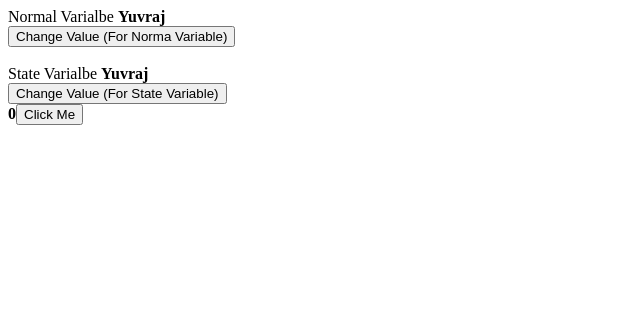
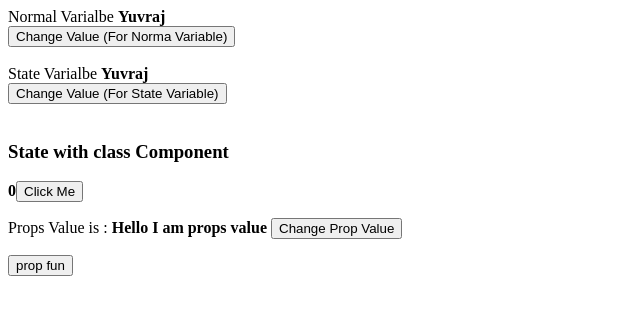
Before and after one commit to yuvrajdas/2024_Learnings, a React (Create React App) app in the folder React/react-code-step-by-step/: page / in a window 1280 px wide. Shown: the top 314 px of the page, without its empty margins (0-640 px from the left). Built offline with nearby package versions, Linux system fonts and the light colour scheme.

Commit message:
Props in functional component

```diff
--- a/React/react-code-step-by-step/src/App.js
+++ b/React/react-code-step-by-step/src/App.js
@@ -1,11 +1,16 @@
 import State from "./Concepts/State";
 import StateWithClassComponent from "./Concepts/StateWithClassComponent";
+import __1Props from "./Concepts/__1Props";
 
 function App() {
+  function myFun(){
+    alert("hi i am function")
+  }
   return (
    <>
     <State />
     <StateWithClassComponent />
+    <__1Props name={"Hello I am props value"} fun={myFun} />
    </>
   );
 }
--- a/React/react-code-step-by-step/src/Concepts/StateWithClassComponent.jsx
+++ b/React/react-code-step-by-step/src/Concepts/StateWithClassComponent.jsx
@@ -18,6 +18,8 @@ export default class StateWithClassComponent extends Component{
     render(){
         return(
             <>
+                <br />
+                <h3>State with class Component</h3>
                 <strong>{this.state.count}</strong>
                 <button onClick={()=>this.changeValue()}>Click Me</button>
             </>
--- /dev/null
+++ b/React/react-code-step-by-step/src/Concepts/__1Props.jsx
@@ -0,0 +1,24 @@
+import React, {useState} from 'react'
+
+const __1Props = (props) => {
+  const [propVal, setPropVal] = useState(props.name);
+  const propChanger = ()=>{
+    setPropVal("Props value has been changed")
+  }
+  return (
+    <>
+        {/*
+            Props : Props is an object used to pass the data from one component to another component.
+        */}
+      <div>
+        <p>
+          <span> Props Value is : <strong>{propVal}</strong> </span>
+          <button onClick={propChanger}>Change Prop Value </button>
+        </p>
+        <button onClick={props.fun}>prop fun</button>
+      </div>
+    </>
+  )
+}
+
+export default __1Props
```
